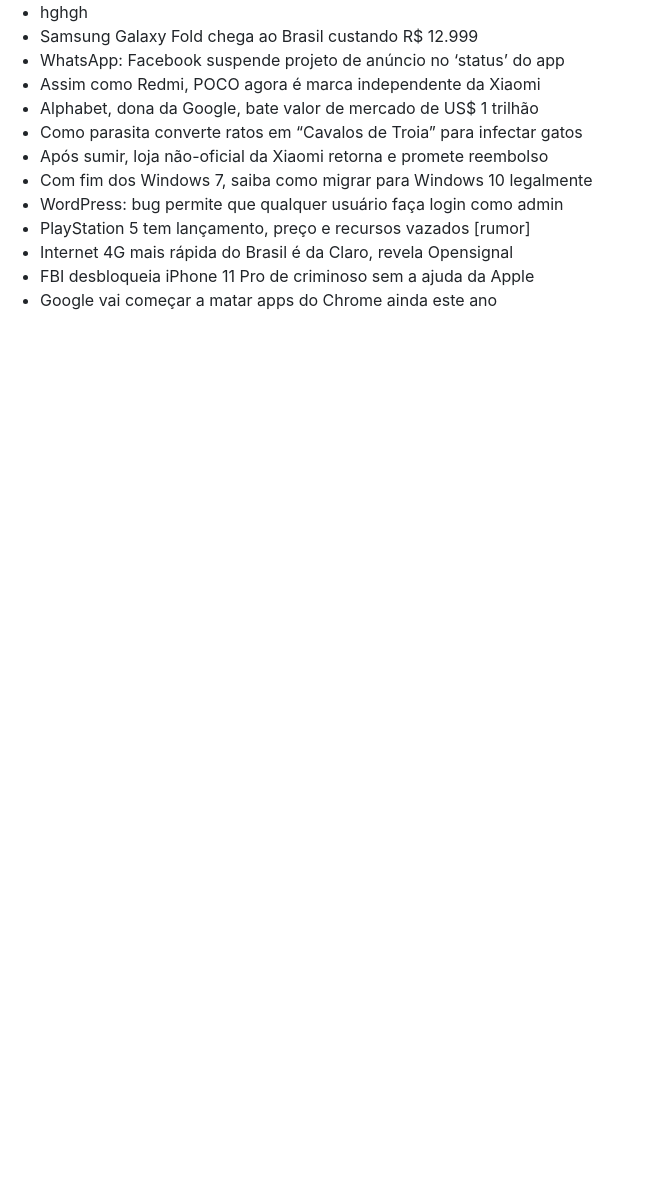
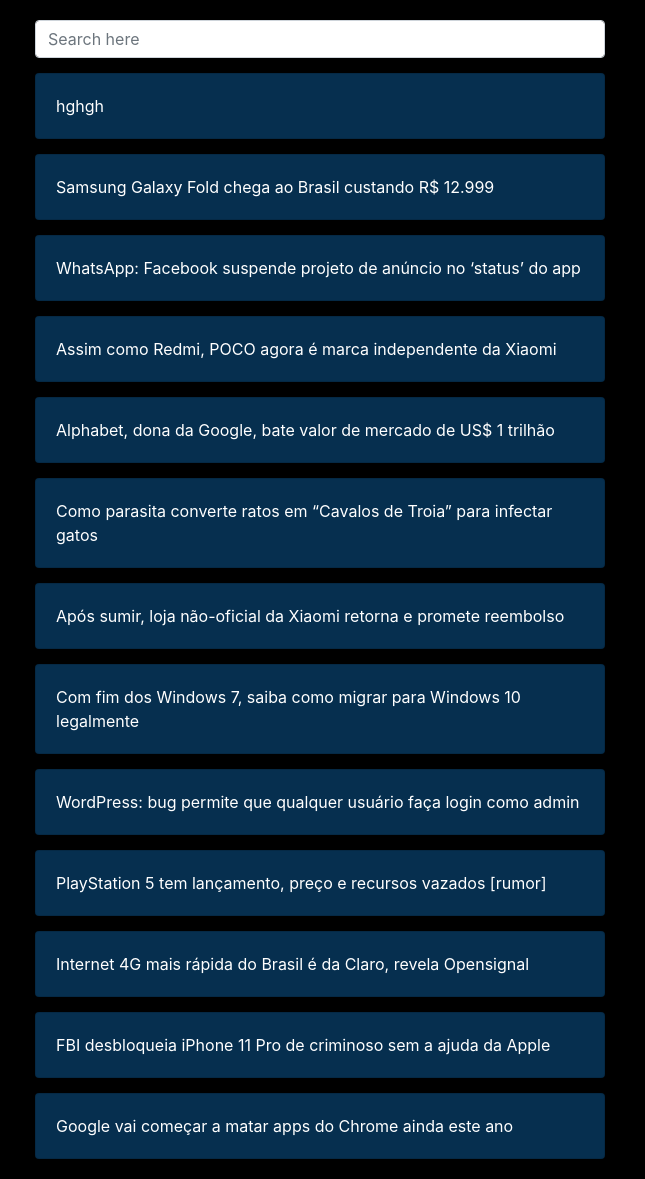
Before and after one commit to viniciuspetch/django_scraper, a Django app: page /scraper/ in a window 1280 px wide. Shown: the whole page, without its empty margins (0-645 px from the left). Before the commit the page ends 310 px from the top, so only its background shows below. Run offline with Django 3.2, Linux system fonts and the light colour scheme; data comes from the database, SQL or seed files in the repository; some libraries are stand-ins or nearby versions.

Commit message:
Search bar working

```diff
--- a/django_scraper/settings.py
+++ b/django_scraper/settings.py
@@ -119,3 +119,7 @@
 # https://docs.djangoproject.com/en/3.0/howto/static-files/
 
 STATIC_URL = '/static/'
+
+STATICFILES_DIRS = [
+    os.path.join(BASE_DIR, "static"),
+]
--- /dev/null
+++ b/scraper/static/scraper/index.css
@@ -0,0 +1,20 @@
+body {
+    background: #000000;
+    color: #ffffff;
+}
+
+.main {
+    margin: 20px;
+    max-width: 600px;
+
+}
+
+.search-form {
+    margin: 15px;
+    max-width: 570px;
+}
+
+.card {
+    background: #062f4f;
+    margin: 15px;
+}
--- /dev/null
+++ b/scraper/static/scraper/index.js
@@ -0,0 +1,17 @@
+function search() {
+  console.log("function: search()");
+
+  let searchString = $('#search').val();
+  console.log(searchString);
+  $(".article-item").each(function () {
+    if ($(this).find(".card-body").text().includes(searchString)) {
+      $(this).show();
+    } else {
+      $(this).hide();
+    }
+  });
+}
+
+$(function () {
+  console.log('index.js loaded.');
+});
--- a/scraper/templates/scraper/index.html
+++ b/scraper/templates/scraper/index.html
@@ -2,10 +2,6 @@
 <html lang="en">
 
 <head>
-    <meta charset="utf-8" />
-    <meta http-equiv="x-ua-compatible" content="ie=edge" />
-    <meta name="viewport" content="width=device-width, initial-scale=1" />
-
     <script src="https://code.jquery.com/jquery-3.4.1.slim.min.js"
         integrity="sha384-J6qa4849blE2+poT4WnyKhv5vZF5SrPo0iEjwBvKU7imGFAV0wwj1yYfoRSJoZ+n" crossorigin="anonymous">
     </script>
@@ -15,23 +11,24 @@
     <script src="https://stackpath.bootstrapcdn.com/bootstrap/4.4.1/js/bootstrap.min.js"
         integrity="sha384-wfSDF2E50Y2D1uUdj0O3uMBJnjuUD4Ih7YwaYd1iqfktj0Uod8GCExl3Og8ifwB6" crossorigin="anonymous">
     </script>
-
     <link rel="stylesheet" href="https://stackpath.bootstrapcdn.com/bootstrap/4.4.1/css/bootstrap.min.css"
         integrity="sha384-Vkoo8x4CGsO3+Hhxv8T/Q5PaXtkKtu6ug5TOeNV6gBiFeWPGFN9MuhOf23Q9Ifjh" crossorigin="anonymous">
-
-    <title></title>
-
-    <link rel="stylesheet" href="css/main.css" />
-    <link rel="icon" href="images/favicon.png" />
+    {% load static %}
+    <link rel="stylesheet" type="text/css" href="{% static 'scraper/index.css' %}">
+    <script src="{% static 'scraper/index.js' %}"></script>
+    <title>News Hub Scraper</title>
 </head>
 
 <body>
-    <script src="js/scripts.js"></script>
-    <ul>
+    <div class="main">
+        <input type="text" class="form-control search-form" onkeyup="return search()" id="search"
+            placeholder="Search here">
         {% for article in article_list %}
-        <li>{{ article.title }}</li>
+        <div class="card article-item">
+            <div class="card-body">{{ article.title }}</div>
+        </div>
         {% endfor %}
-    </ul>
+    </div>
 </body>
 
 </html>
```
